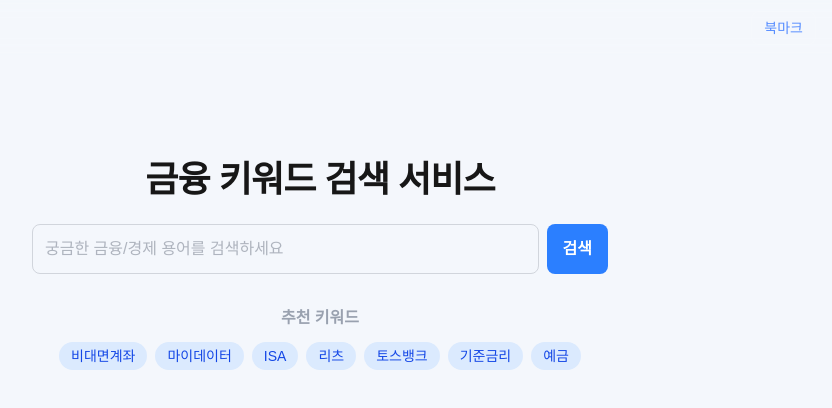
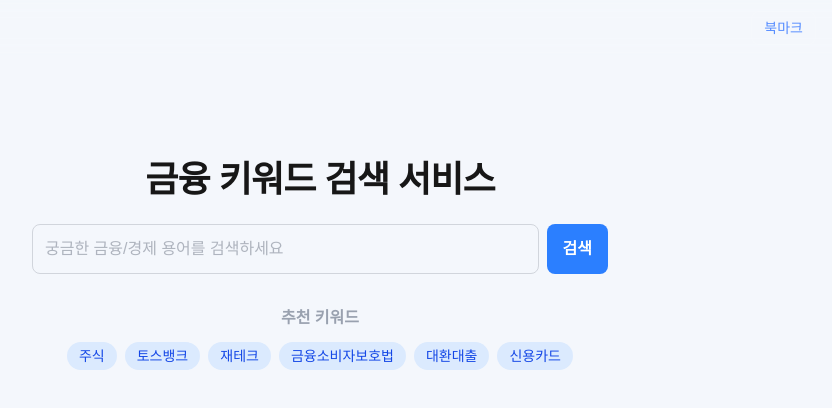
Before and after one commit to charie95/my-finwiki, a Next.js app: page / in a window 1280 px wide. Shown: the top 408 px of the page, without its empty margins (320-1152 px from the left). Built offline with nearby package versions, Linux system fonts and the light colour scheme.

Commit message:
ui 스타일수정

```diff
--- a/src/components/RecommendedKeywords.tsx
+++ b/src/components/RecommendedKeywords.tsx
@@ -5,8 +5,8 @@ import { useRouter } from "next/navigation";
 import { RECOMMENDED_KEYWORDS } from "@/data/recommendedKeywords";
 import { AnimatePresence, motion } from "framer-motion";
 
-const KEYWORD_COUNT = 7;
-const INTERVAL = 10000;
+const KEYWORD_COUNT = 6;
+const INTERVAL = 3000;
 
 export default function RecommendedKeywords() {
   const router = useRouter();
@@ -39,7 +39,7 @@ export default function RecommendedKeywords() {
         <AnimatePresence mode="wait">
           <motion.div
             key={motionKey}
-            className="flex gap-2 overflow-x-auto whitespace-nowrap py-1 absolute w-full scrollbar-hide justify-center"
+            className="flex flex-wrap gap-2 justify-center py-1"
             initial={{ opacity: 0, y: 20, scale: 0.95 }}
             animate={{ opacity: 1, y: 0, scale: 1 }}
             exit={{ opacity: 0, y: -20, scale: 0.95 }}
```
